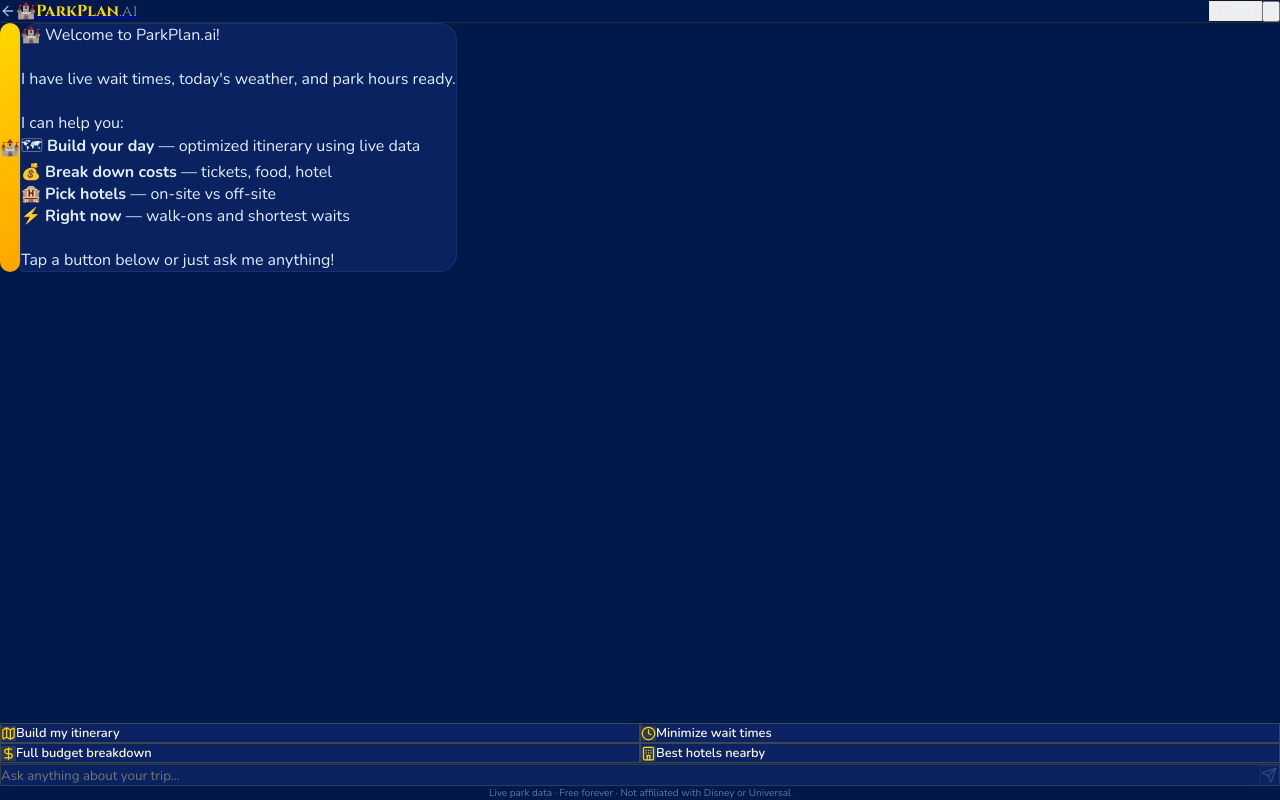
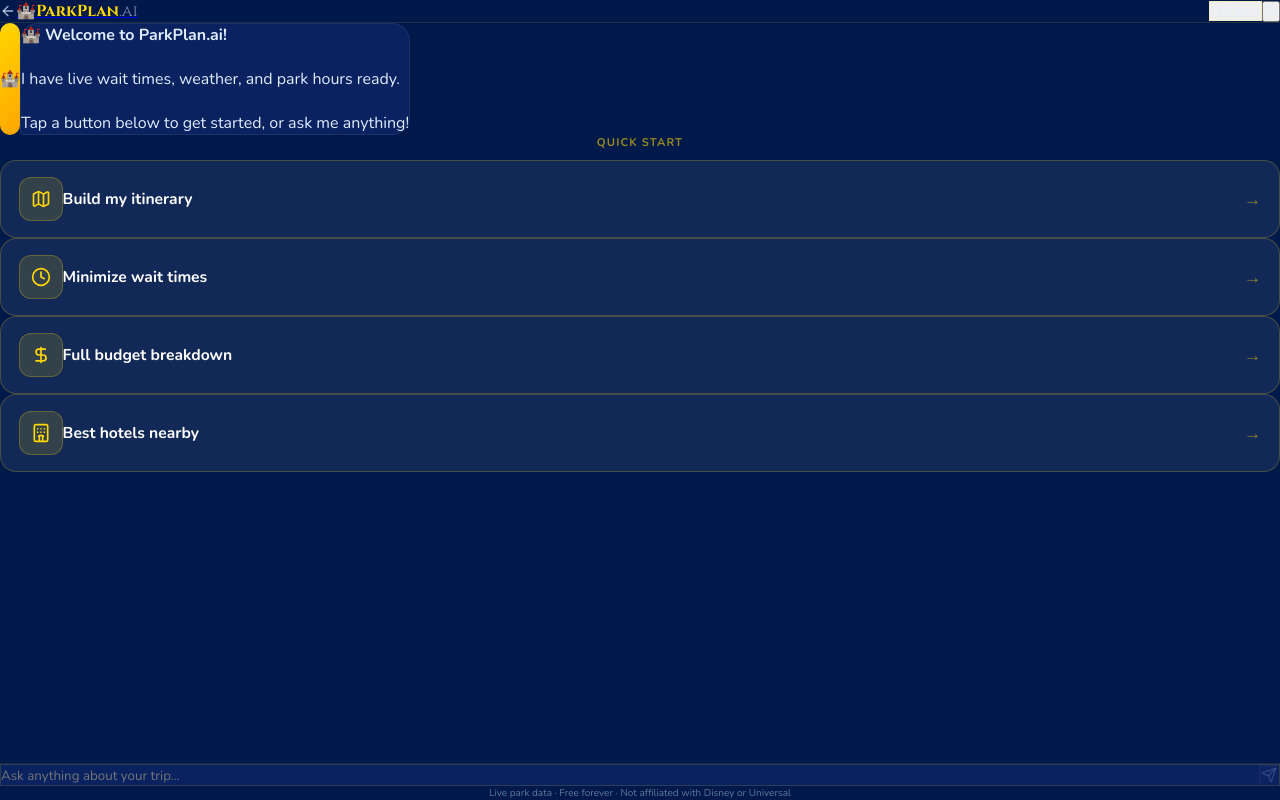
Before and after one commit to derekhuit-afk/parkplan-ai, a Next.js app: page /plan in a window 1280 px wide. Built offline with nearby package versions, Linux system fonts and the light colour scheme.

Commit message:
fix: plan page quick-start buttons full-width large tappable rows, no dead space, shorter welcome message

```diff
--- a/app/plan/page.tsx
+++ b/app/plan/page.tsx
@@ -89,7 +89,7 @@ function PlanContent() {
 
   const welcome: Message = {
     role: "assistant",
-    content: `🏰 Welcome to ParkPlan.ai!\n\n${resortName !== "Your Park" ? `You're heading to **${resortName}** — excellent choice! ` : ""}I have live wait times, today's weather, and park hours ready.\n\nI can help you:\n🗺 **Build your day** — optimized itinerary using live data\n💰 **Break down costs** — tickets, food, hotel\n🏨 **Pick hotels** — on-site vs off-site\n⚡ **Right now** — walk-ons and shortest waits\n\nTap a button below or just ask me anything!`,
+    content: `🏰 **Welcome to ParkPlan.ai!**${resortName !== "Your Park" ? `\n\nPlanning **${resortName}**? I have live wait times, today\'s weather, and park hours loaded.` : "\n\nI have live wait times, weather, and park hours ready."}\n\nTap a button below to get started, or ask me anything!`,
   };
 
   useEffect(() => {
@@ -235,7 +235,7 @@ function PlanContent() {
       </header>
 
       {/* ── Messages ──────────────────────── */}
-      <div className="flex-1 overflow-y-auto px-4 py-5 min-h-0" onClick={() => setShowTrips(false)}>
+      <div className={messages.length <= 1 ? "flex-shrink-0 px-4 pt-5 pb-2" : "flex-1 overflow-y-auto px-4 py-5 min-h-0"} onClick={() => setShowTrips(false)}>
         <div className="max-w-2xl mx-auto space-y-4">
           {messages.map((msg, i) => (
             <div key={i} className={`flex ${msg.role === "user" ? "justify-end" : "justify-start"}`}>
@@ -274,29 +274,67 @@ function PlanContent() {
 
       {/* ── Quick Prompt Buttons ───────────── */}
       {messages.length <= 1 && (
-        <div className="flex-shrink-0 px-4 pb-3" onClick={() => setShowTrips(false)}>
-          <div className="max-w-2xl mx-auto grid grid-cols-2 gap-2.5">
+        <div className="flex-shrink-0 px-4 pb-4" onClick={() => setShowTrips(false)}>
+          <p style={{
+            fontFamily: "var(--font-nunito)",
+            fontSize: "0.7rem",
+            fontWeight: 700,
+            letterSpacing: "0.1em",
+            textTransform: "uppercase",
+            color: "rgba(255,215,0,0.6)",
+            textAlign: "center",
+            marginBottom: "10px",
+          }}>
+            Quick Start
+          </p>
+          <div className="max-w-2xl mx-auto flex flex-col gap-3">
             {QUICK_PROMPTS.map(({ icon: Icon, label, prompt }) => (
               <button key={label} onClick={() => send(prompt)}
-                className="flex items-center gap-2.5 px-4 py-3.5 rounded-2xl text-left transition-all hover:scale-[1.02] font-body"
+                className="flex items-center gap-4 w-full text-left transition-all active:scale-[0.98]"
                 style={{
-                  background: "rgba(18,41,110,0.7)",
-                  border: "1px solid rgba(255,215,0,0.2)",
-                  color: "#FFF8E7",
+                  background: "rgba(255,255,255,0.07)",
+                  border: "1px solid rgba(255,215,0,0.22)",
+                  borderRadius: "16px",
+                  padding: "1rem 1.1rem",
+                  color: "#FFFFFF",
                   fontFamily: "var(--font-nunito)",
-                  fontSize: "0.8rem",
-                  fontWeight: 600,
                 }}>
-                <div className="w-8 h-8 rounded-xl flex items-center justify-center flex-shrink-0"
-                  style={{ background: "rgba(255,215,0,0.12)" }}>
-                  <Icon size={15} style={{ color: "#FFD700" }} />
+                {/* Icon orb */}
+                <div className="flex items-center justify-center flex-shrink-0"
+                  style={{
+                    width: "44px",
+                    height: "44px",
+                    borderRadius: "12px",
+                    background: "rgba(255,215,0,0.14)",
+                    border: "1px solid rgba(255,215,0,0.25)",
+                  }}>
+                  <Icon size={20} style={{ color: "#FFD700" }} />
                 </div>
-                {label}
+                {/* Label */}
+                <span style={{
+                  fontSize: "0.98rem",
+                  fontWeight: 700,
+                  lineHeight: 1.3,
+                }}>
+                  {label}
+                </span>
+                {/* Arrow */}
+                <span style={{
+                  marginLeft: "auto",
+                  color: "rgba(255,215,0,0.5)",
+                  fontSize: "1.1rem",
+                  flexShrink: 0,
+                }}>
+                  →
+                </span>
               </button>
             ))}
           </div>
         </div>
       )}
+
+      {/* Spacer — pushes input to bottom when in initial state */}
+      {messages.length <= 1 && <div className="flex-1" />}
 
       {/* ── Input Bar ─────────────────────── */}
       <div className="flex-shrink-0 px-4 pb-5 pt-3 border-t" style={{ borderColor: "rgba(255,215,0,0.1)" }}
```
